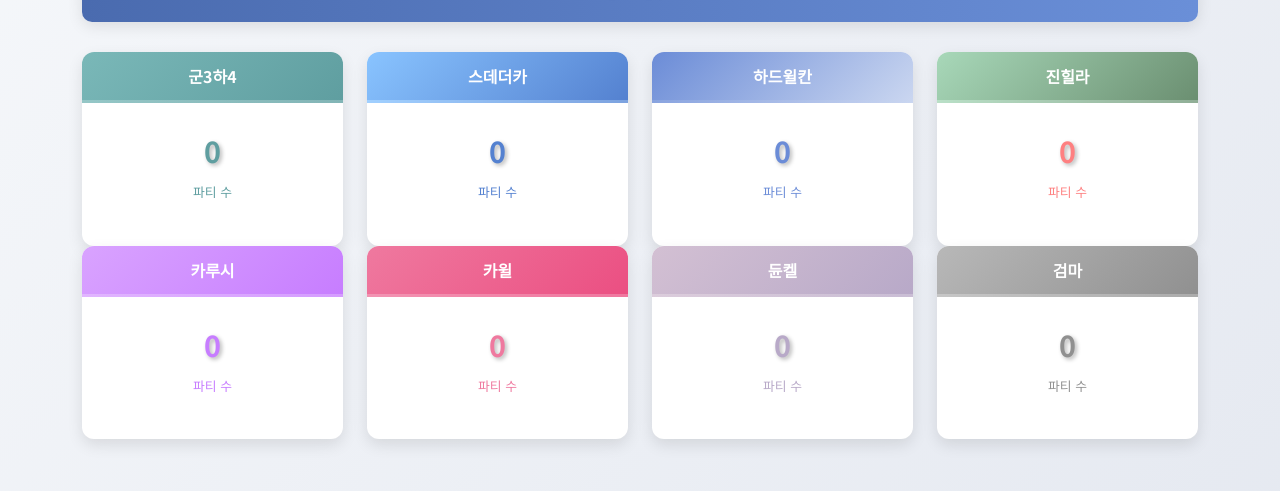
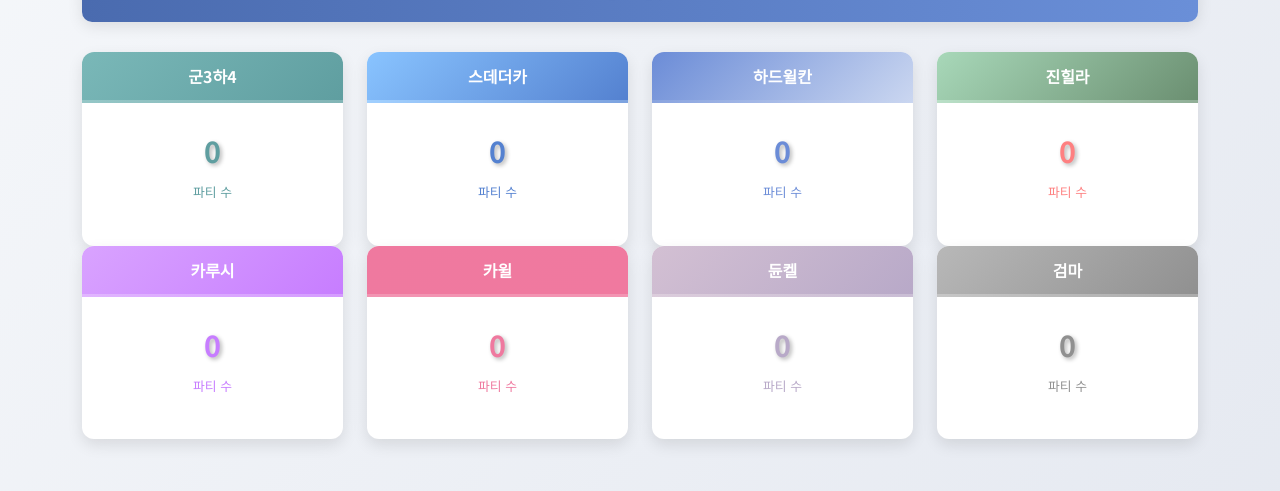
Before and after one commit to Lee02202207/manage, a plain HTML site: page index.html in a window 1280 px wide. Shown: the part 127-618 px from the top of the page. Drawn offline with nearby package versions, Linux system fonts and the light colour scheme; no server answers.

Commit message:
Update index.html

```diff
--- a/index.html
+++ b/index.html
@@ -126,7 +126,7 @@
         }
 
         .kawill .boss-header {
-            background: linear-gradient(135deg, #ef799f 0%, #eb4f82 100%);
+            background: linear-gradient(135deg, #ef799f 0%, #f0799f 100%);
         }
         .kawill .party-count {
             color: #ef799f;
```
